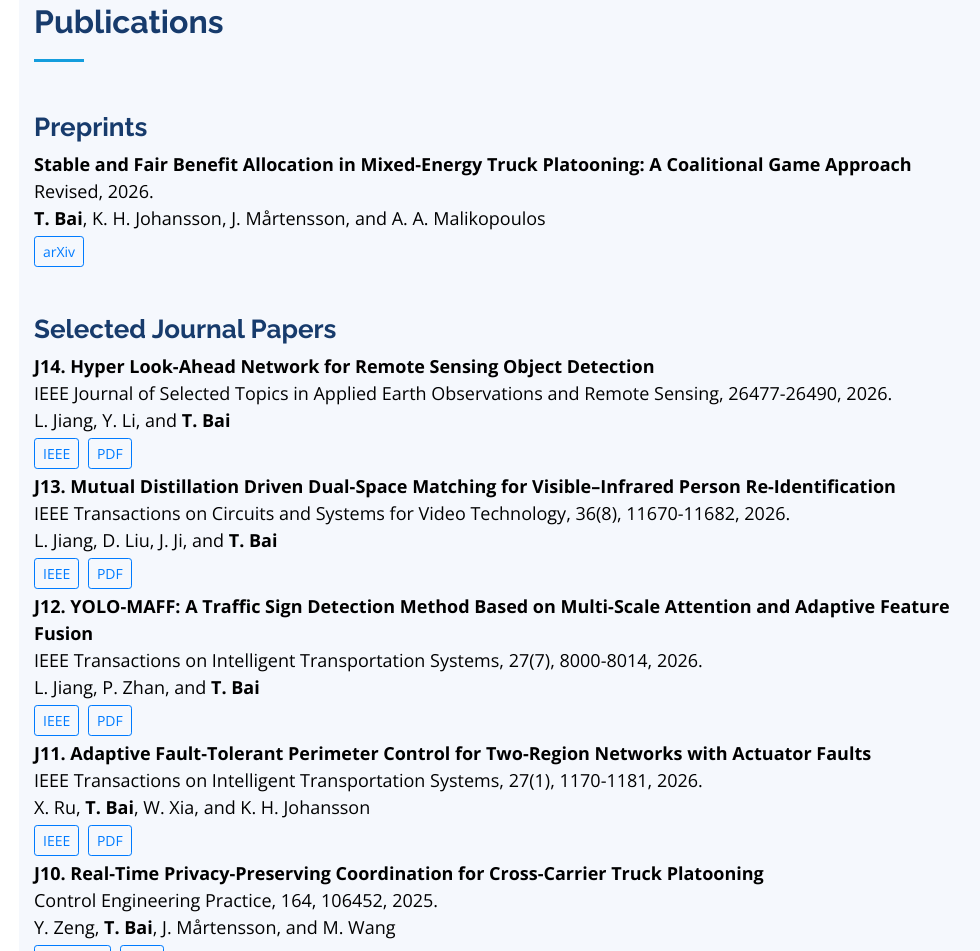
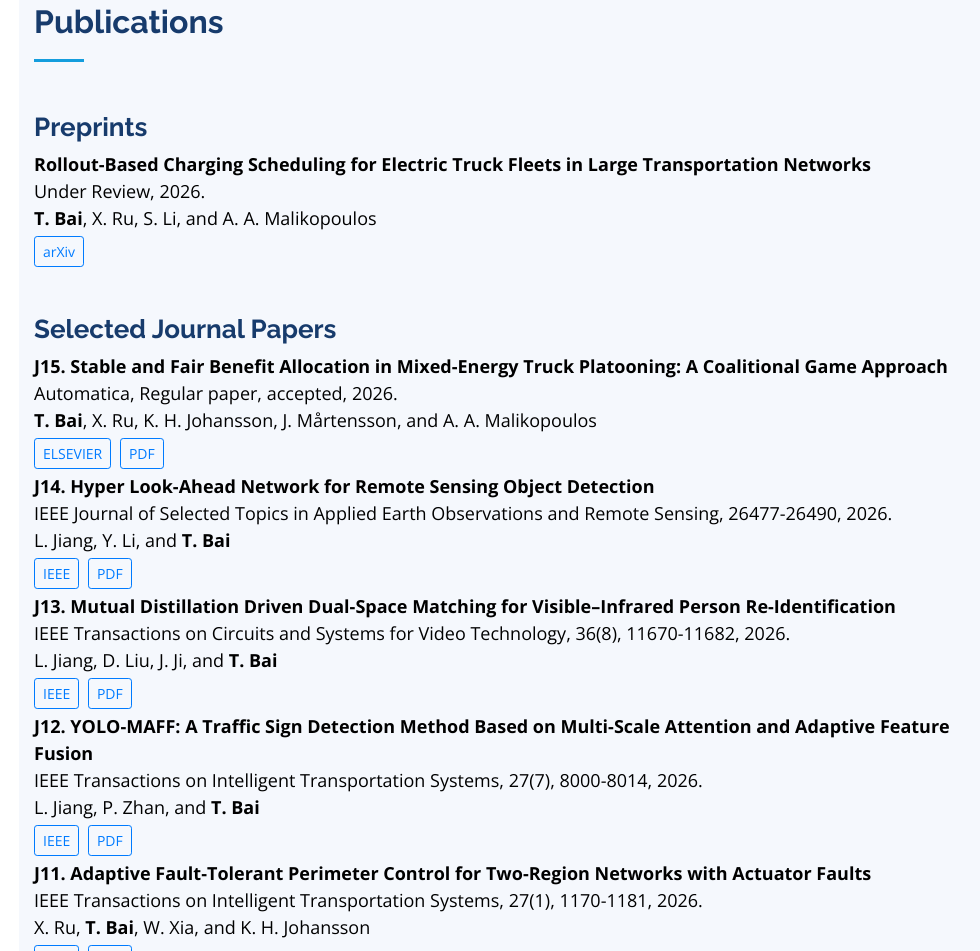
Before and after one commit to kth-tingbai/kth-tingbai.github.io, a plain HTML site: page index.html in a window 1280 px wide. Shown: the part 5924-6875 px from the top of the page, without its empty margins (281-1261 px from the left). Drawn offline with nearby package versions, Linux system fonts and the light colour scheme.

Commit message:
Update index.html

```diff
--- a/index.html
+++ b/index.html
@@ -437,15 +437,14 @@
             <div class="row">
               <div class="col-lg-12">
 
-		<strong> Stable and Fair Benefit Allocation in Mixed-Energy Truck Platooning: A Coalitional Game Approach
+		<strong> Rollout-Based Charging Scheduling for Electric Truck Fleets in Large Transportation Networks
 		</strong>
-		<div> Revised, 2026.
+		<div> Under Review, 2026.
                 </div>
-                <strong>T. Bai</strong>, K. H. Johansson, J. Mårtensson, and A. A. Malikopoulos
+                <strong>T. Bai</strong>, X. Ru, S. Li, and A. A. Malikopoulos
                 <div class="btn-links">
-                <a class="btn btn-outline-primary my-1 mr-1 btn-sm" href="https://arxiv.org/abs/2507.16923" target="_blank">arXiv</a>
+                <a class="btn btn-outline-primary my-1 mr-1 btn-sm" href="https://arxiv.org/abs/2604.02768" target="_blank">arXiv</a>
                 </div>
-
               </div>
             </div>
           </div>
@@ -456,6 +455,15 @@
             <h3>Selected Journal Papers</h3>
             <div class="row">
               <div class="col-lg-12">
+		<strong>J15. Stable and Fair Benefit Allocation in Mixed-Energy Truck Platooning: A Coalitional Game Approach
+                </strong>
+                <div> Automatica, Regular paper, accepted, 2026.
+                </div>
+                <strong>T. Bai</strong>, X. Ru, K. H. Johansson, J. Mårtensson, and A. A. Malikopoulos
+                <div class="btn-links">
+		        <a class="btn btn-outline-primary my-1 mr-1 btn-sm" href="https://arxiv.org/abs/2507.16923" target="_blank">ELSEVIER</a>
+                <a class="btn btn-outline-primary my-1 mr-1 btn-sm" href="https://arxiv.org/abs/2507.16923" target="_blank">PDF</a>
+                </div>
 		<strong>J14. Hyper Look-Ahead Network for Remote Sensing Object Detection
                 </strong>
                 <div> IEEE Journal of Selected Topics in Applied Earth Observations and Remote Sensing, 26477-26490, 2026.
```
